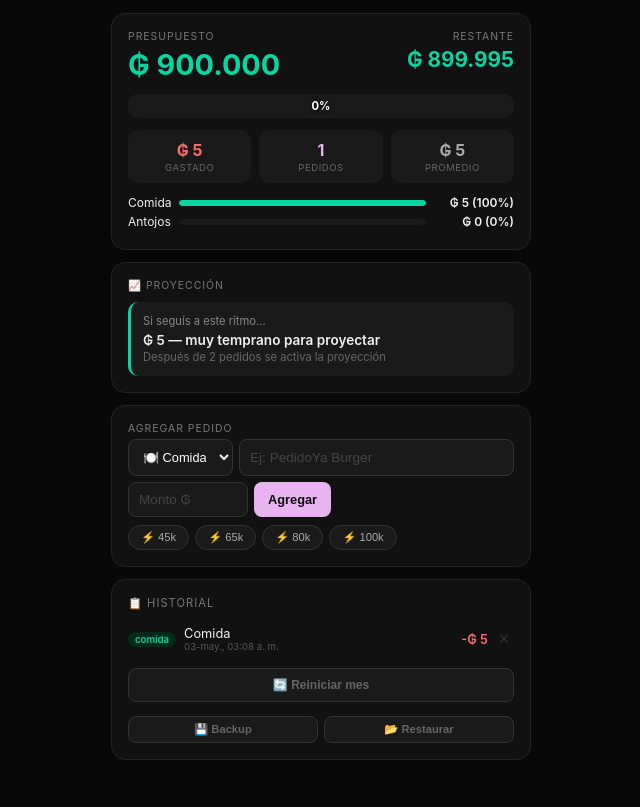
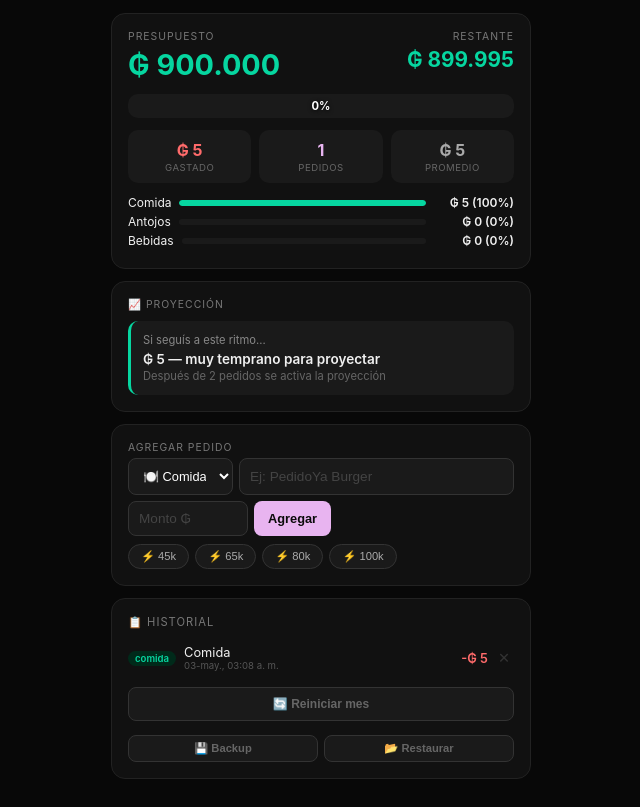
Before and after one commit to fcamposgrillon-arch/delivery-tracker, a plain HTML site: page index.html in a window 1280 px wide. Both pictures are taken after typing "5" into the empty fields and a click on the button "Agregar". Shown: the part 72-879 px from the top of the page, without its empty margins (319-959 px from the left). Drawn offline with Linux system fonts and the light colour scheme.

Commit message:
feat: add Bebidas category

```diff
--- a/index.html
+++ b/index.html
@@ -58,6 +58,7 @@
   .hi-cat{font-size:0.6rem;padding:2px 7px;border-radius:10px;font-weight:600}
   .hi-cat.comida{background:#002a1a;color:#06d6a0}
   .hi-cat.antojo{background:#2a1f00;color:#ffd166}
+  .hi-cat.bebidas{background:#0a1a2a;color:#66b3ff}
   .hi-desc{font-size:0.8rem}
   .hi-date{font-size:0.6rem;color:#555}
   .hi-amt{font-size:0.8rem;font-weight:600;color:#ff6b6b}
@@ -100,7 +101,7 @@
   <div class="card">
     <div class="card-label">Agregar pedido</div>
     <div class="form-row">
-      <select class="category-select" id="catInput"><option value="comida">🍽️ Comida</option><option value="antojo">🧁 Antojo</option></select>
+      <select class="category-select" id="catInput"><option value="comida">🍽️ Comida</option><option value="antojo">🧁 Antojo</option><option value="bebidas">🥤 Bebidas</option></select>
       <input type="text" id="descInput" placeholder="Ej: PedidoYa Burger" maxlength="35">
     </div>
     <div class="form-row">
@@ -213,7 +214,7 @@ async function init(){
 // --- Actions ---
 async function addExpense(){
   const cat=document.getElementById('catInput').value;
-  const desc=document.getElementById('descInput').value.trim()||(cat==='comida'?'Comida':'Antojo');
+  const desc=document.getElementById('descInput').value.trim()||(cat==='comida'?'Comida':cat==='antojo'?'Antojo':'Bebida');
   const amt=parseInt(document.getElementById('amtInput').value);
   if(!amt||amt<=0)return;
   const item={cat,desc,amt,ts:Date.now()};
@@ -228,7 +229,7 @@ async function addExpense(){
 
 async function quickAdd(amt){
   const cat=document.getElementById('catInput').value;
-  const item={cat,desc:cat==='comida'?'Comida rápida':'Antojo rápido',amt,ts:Date.now()};
+  const item={cat,desc:cat==='comida'?'Comida rápida':cat==='antojo'?'Antojo rápido':'Bebida rápida',amt,ts:Date.now()};
   let id;
   try{id=await dbAdd(item);}catch(e){console.error(e);}
   item.id=id;
@@ -287,7 +288,8 @@ function render(){
   getAlert(pct,remain);
   const comidaAmt=expenses.filter(e=>e.cat==='comida').reduce((s,e)=>s+e.amt,0);
   const antojoAmt=expenses.filter(e=>e.cat==='antojo').reduce((s,e)=>s+e.amt,0);
-  const combo=[{name:'Comida',amt:comidaAmt,cls:'comida',color:'#06d6a0'},{name:'Antojos',amt:antojoAmt,cls:'antojo',color:'#ffd166'}];
+  const bebidasAmt=expenses.filter(e=>e.cat==='bebidas').reduce((s,e)=>s+e.amt,0);
+  const combo=[{name:'Comida',amt:comidaAmt,cls:'comida',color:'#06d6a0'},{name:'Antojos',amt:antojoAmt,cls:'antojo',color:'#ffd166'},{name:'Bebidas',amt:bebidasAmt,cls:'bebidas',color:'#66b3ff'}];
   let catHTML='';
   combo.forEach(c=>{
     const cpct=spent>0?Math.round((c.amt/spent)*100):0;
```
